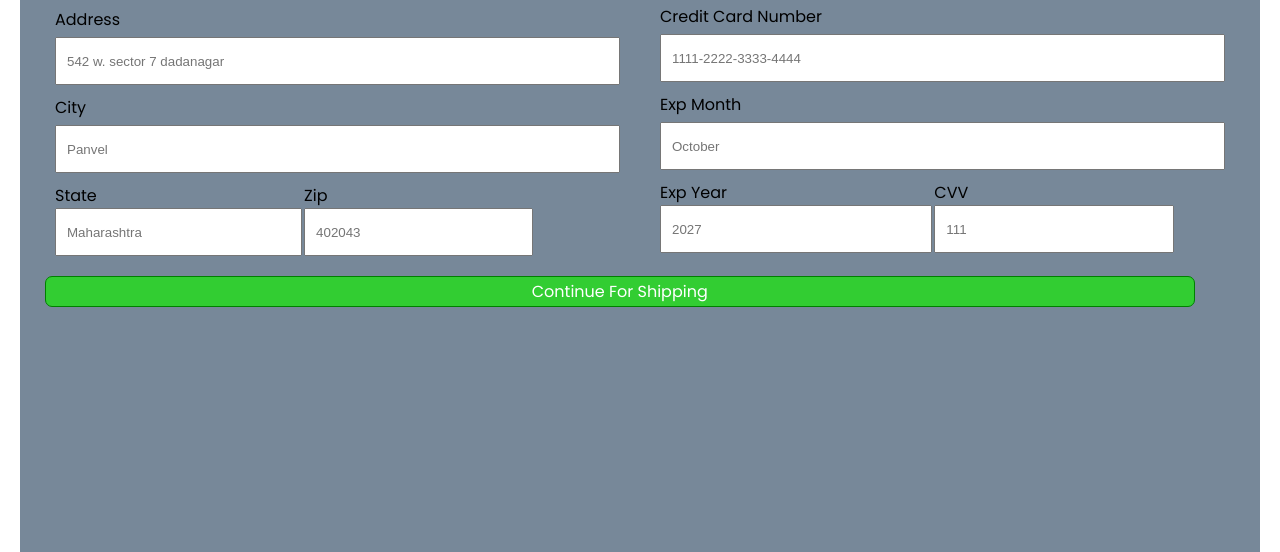
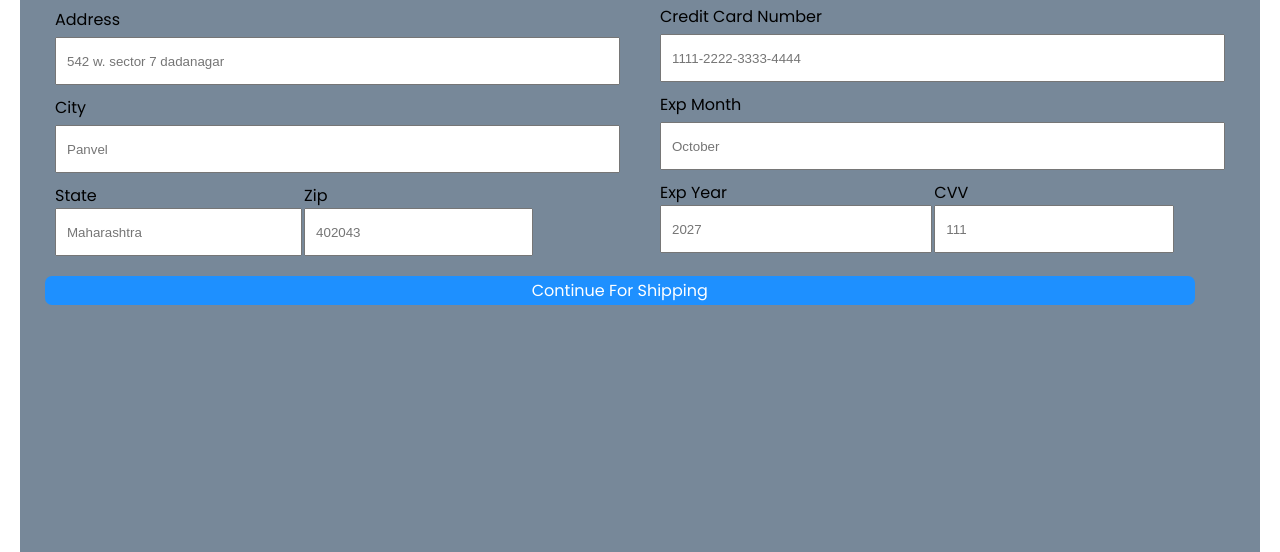
Before and after one commit to Aniket-Dilip-Panse/Different-form-in-html-and-css, a plain HTML site: page form3/index.html in a window 1280 px wide. Shown: the part 328-880 px from the top of the page. Drawn offline with Linux system fonts and the light colour scheme.

Commit message:
form3 coding completed

```diff
--- a/form3/style.css
+++ b/form3/style.css
@@ -79,11 +79,10 @@ input{
 .submit{
     text-align: center;
     width: 95%;
-    border: 1px solid green;
     margin:0px 10px;
     padding: 2px;
     border-radius: 7px;
-    background-color:#32CD32;
+    background-color:dodgerblue;
 }
 a{
     color:white;
```
